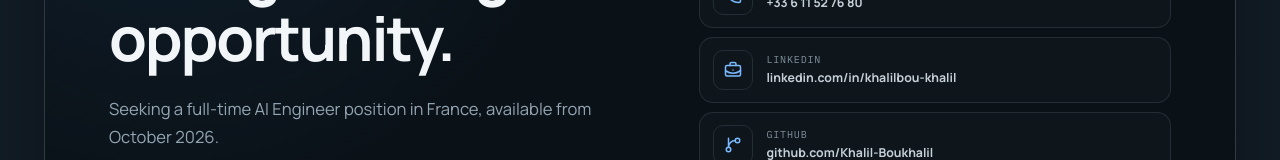
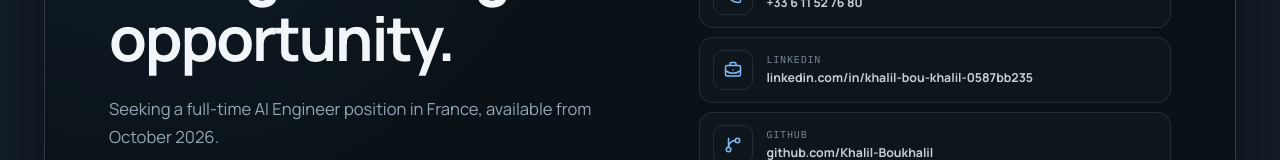
Before and after one commit to Khalil-Boukhalil/Portfolio, a React (Vite) app: page / in a window 1280 px wide. Shown: the part 7042-7202 px from the top of the page. Built offline with nearby package versions, Linux system fonts and the light colour scheme.

Commit message:
Fix LinkedIn portfolio link

```diff
--- a/src/data/portfolio.js
+++ b/src/data/portfolio.js
@@ -12,7 +12,7 @@ export const profile = {
     email: 'mailto:khalil_bou_khalil@hotmail.com',
     phone: 'tel:+33611527680',
     github: 'https://github.com/Khalil-Boukhalil',
-    linkedin: 'https://www.linkedin.com/in/khalilbou-khalil',
+    linkedin: 'https://www.linkedin.com/in/khalil-bou-khalil-0587bb235/',
     portfolio: 'https://khalil-boukhalil.github.io/Portfolio/',
     cv: publicPath('Khalil_Bou_Khalil_CV.pdf'),
   },
@@ -20,7 +20,7 @@ export const profile = {
     email: 'khalil_bou_khalil@hotmail.com',
     phone: '+33 6 11 52 76 80',
     github: 'github.com/Khalil-Boukhalil',
-    linkedin: 'linkedin.com/in/khalilbou-khalil',
+    linkedin: 'linkedin.com/in/khalil-bou-khalil-0587bb235',
   },
 }
 
```
